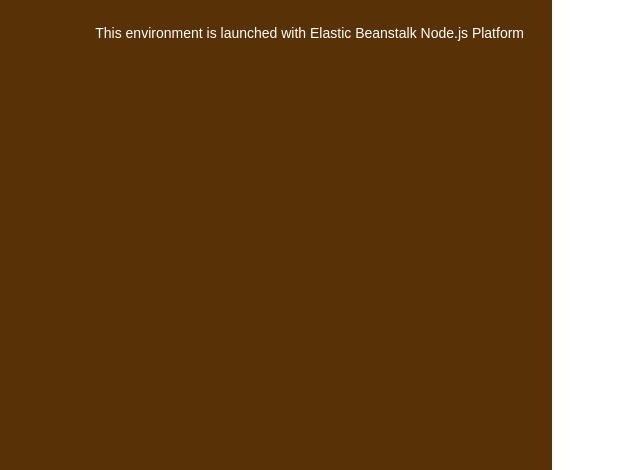
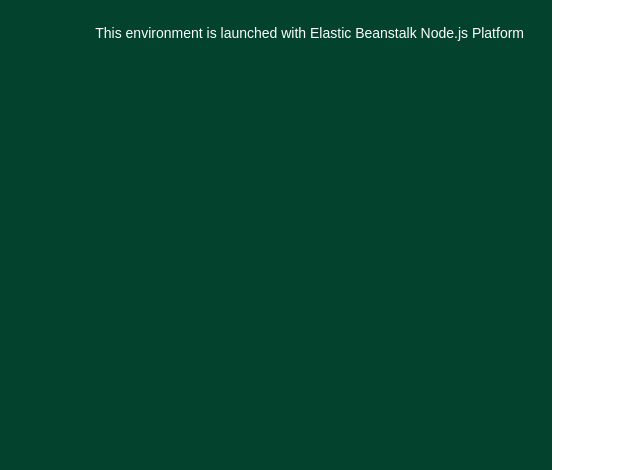
Before and after one commit to Althafav/nodejs-sample, a website: page index.html in a window 1280 px wide. Shown: the part 330-800 px from the top of the page, without its empty margins (88-728 px from the left). Drawn offline with Linux system fonts and the light colour scheme.

```diff
--- a/index.html
+++ b/index.html
@@ -35,7 +35,7 @@
 
         text-align: right;
         padding-top: 11em;
-        background-color: #583206;
+        background-color: #03422d;
 
       }
       .textColumn p {
```
Also changed, not shown: 1 other file.
